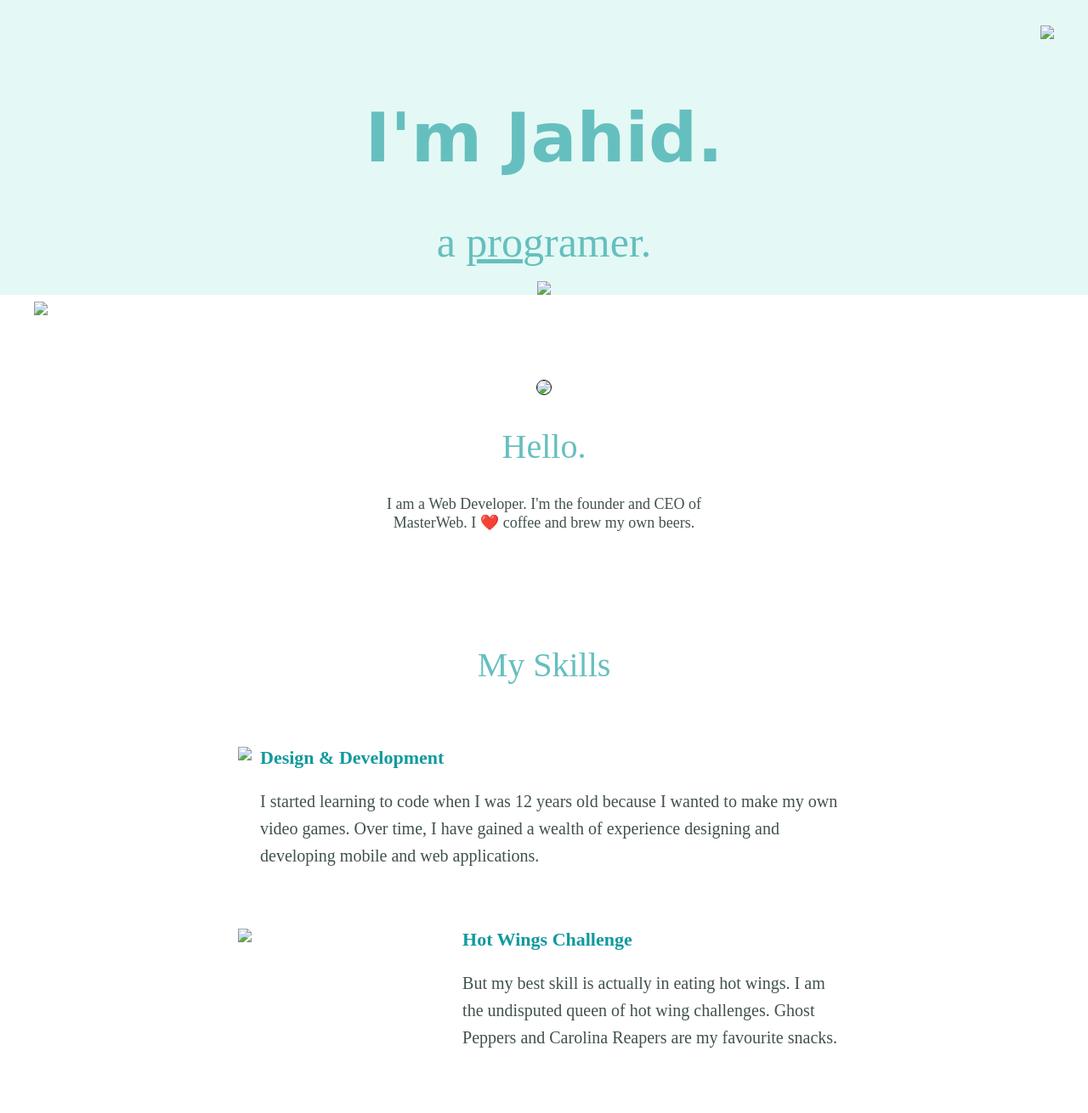
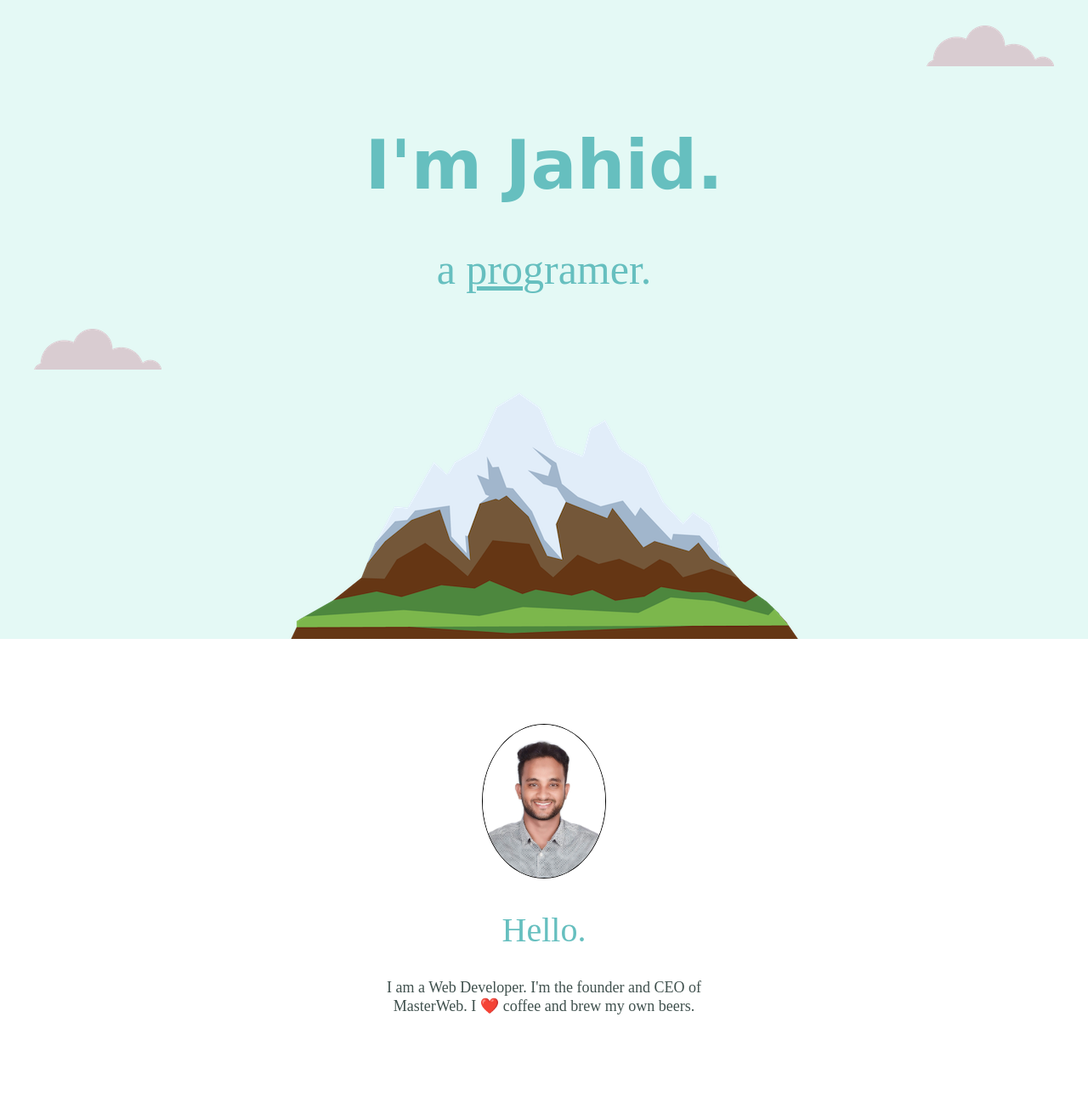
Before and after one commit to jahid-hasann/html-css-project-01, a plain HTML site: page index.html in a window 1280 px wide. Shown: the top 1310 px of the page at 85% size. Drawn offline with Linux system fonts and the light colour scheme.

Commit message:
index.html

```diff
--- a/index.html
+++ b/index.html
@@ -10,17 +10,17 @@
 	<section id="heroSection">
 		<div class="container">
 			<div class="h-top">
-				<img src="./img/cloud.png" />
+				<img src="./cloud.png" />
 			</div>
 
 			<div class="h-middle">
 				<h1>I'm Jahid.</h1>
 				<h2>a <span><u>pro</u></span>gramer.</h2>
-				<img src="./img/cloud.png"/>
+				<img src="./cloud.png"/>
 			</div>
 
 			<div class="h-bottom">
-				<img src="./img/mountain.png"/>
+				<img src="./mountain.png"/>
 			</div>
 
 		</div>
@@ -29,7 +29,7 @@
 
 	<section id="about">
 		<div class="container">
-			<img src="./img/jahid.jpg"/>
+			<img src="./jahid.jpg"/>
 			<h2>Hello.</h2>
 			<p>I am a Web Developer. I'm the founder and CEO of MasterWeb. I ❤️ coffee and brew my own beers.</p>
 		</div>
@@ -40,7 +40,7 @@
 			<h2>My Skills</h2>
 			<div class="box">
 				<div class="left-box">
-					<img src="./img/cat-typing.gif" />
+					<img src="./cat-typing.gif" />
 				</div>
 				<div class="right-box">
 					<h3>Design & Development</h3>
@@ -51,7 +51,7 @@
 
 			<div class="box boxBottom">
 				<div class="left-box bottomLeft">
-					<img src="./img/chillies.png" />
+					<img src="./chillies.png" />
 				</div>
 				<div class="right-box">
 					<h3>Hot Wings Challenge</h3>
```
